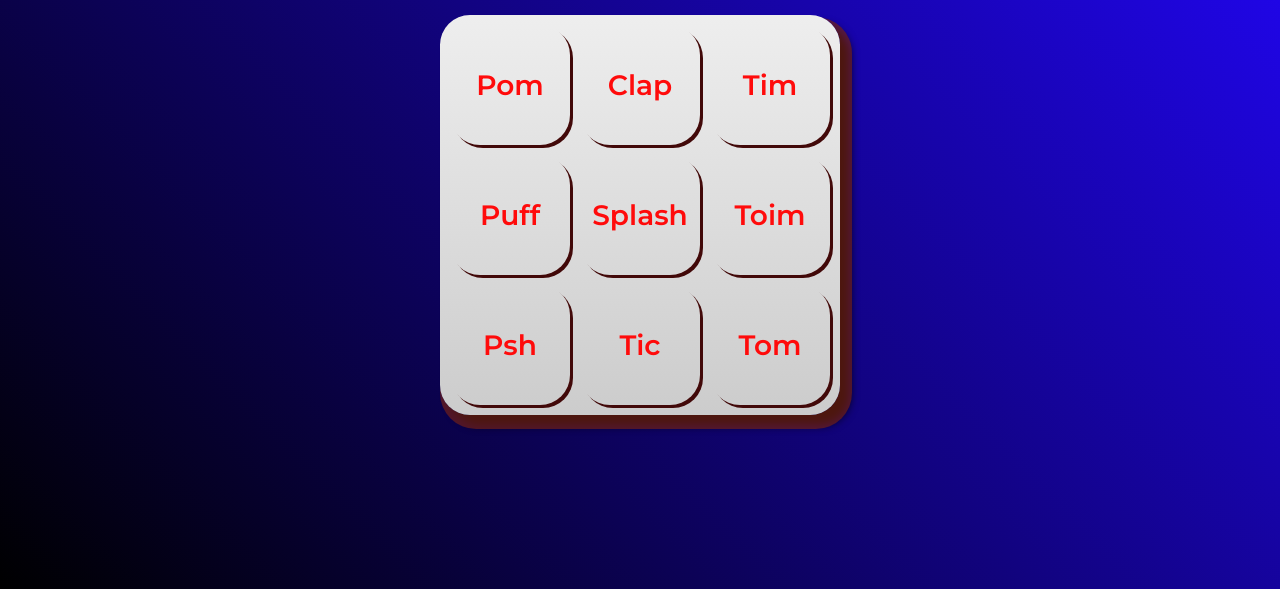
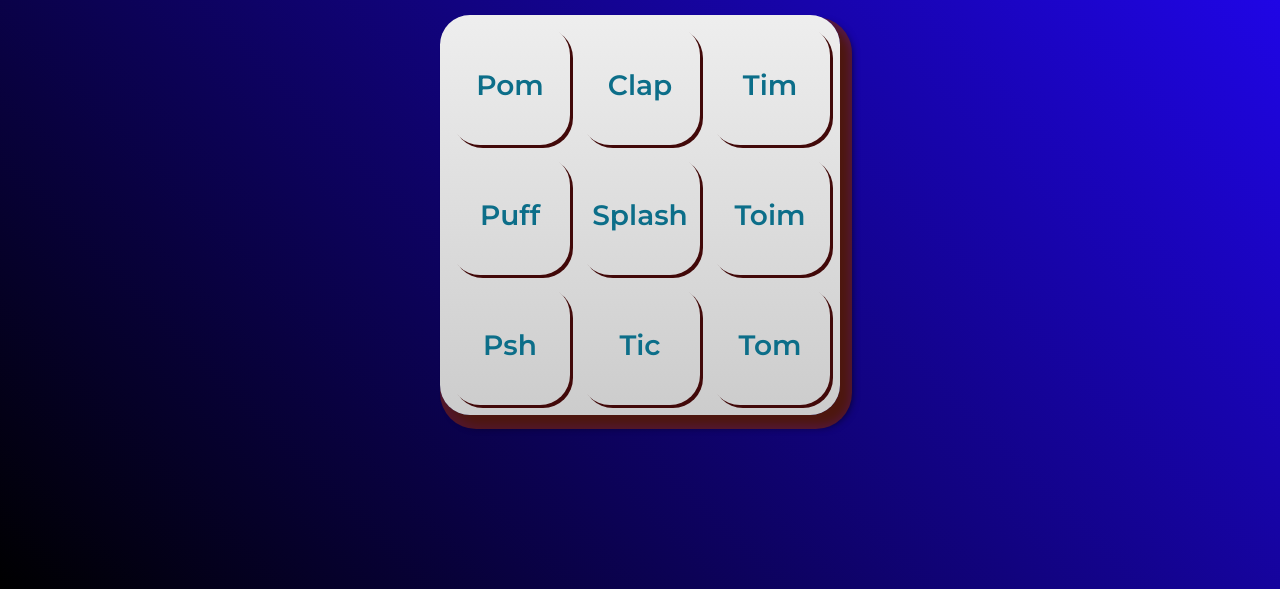
Before and after one commit to githubuser78325625750/JavaScriptT, a plain HTML site: page index.html in a window 1280 px wide. Shown: the part 211-800 px from the top of the page. Drawn offline with Linux system fonts and the light colour scheme.

Commit message:
tá verde

```diff
--- a/css/estilos.css
+++ b/css/estilos.css
@@ -1,6 +1,6 @@
 :root {
   --cinza: rgb(66, 9, 9);
-  --vermelha: #ff0b0b;
+  --vermelha: #0c6e89;
   --vermelha-escura: #0060df;
   --preta: #0f0b41;
   --luz: rgb(250, 0, 0);
```
